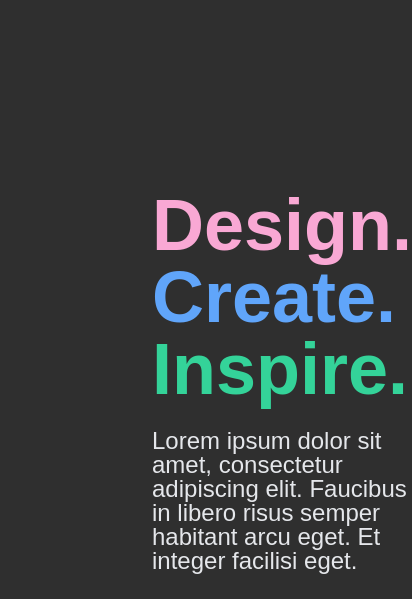
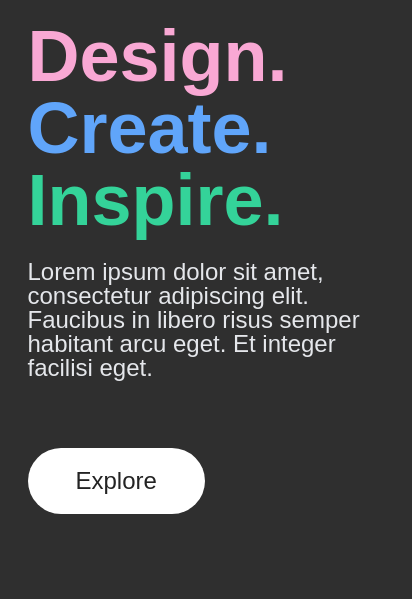
Before and after one commit to FaisalN06/banner, a plain HTML site: page index.html in a window 390 px wide. Shown: the top 599 px of the page, 412 px wide, since content can reach past the window. Drawn offline with Linux system fonts and the light colour scheme.

Commit message:
update css

```diff
--- a/css/style.css
+++ b/css/style.css
@@ -133,4 +133,13 @@ button:hover {
     width: 80px;
     height: 80px;
   }
+
+  .text-section {
+
+  max-width: 449px;
+  max-height: 582px;
+  margin-top: 169px;
+  margin: auto;
+
+  }
 }
```
